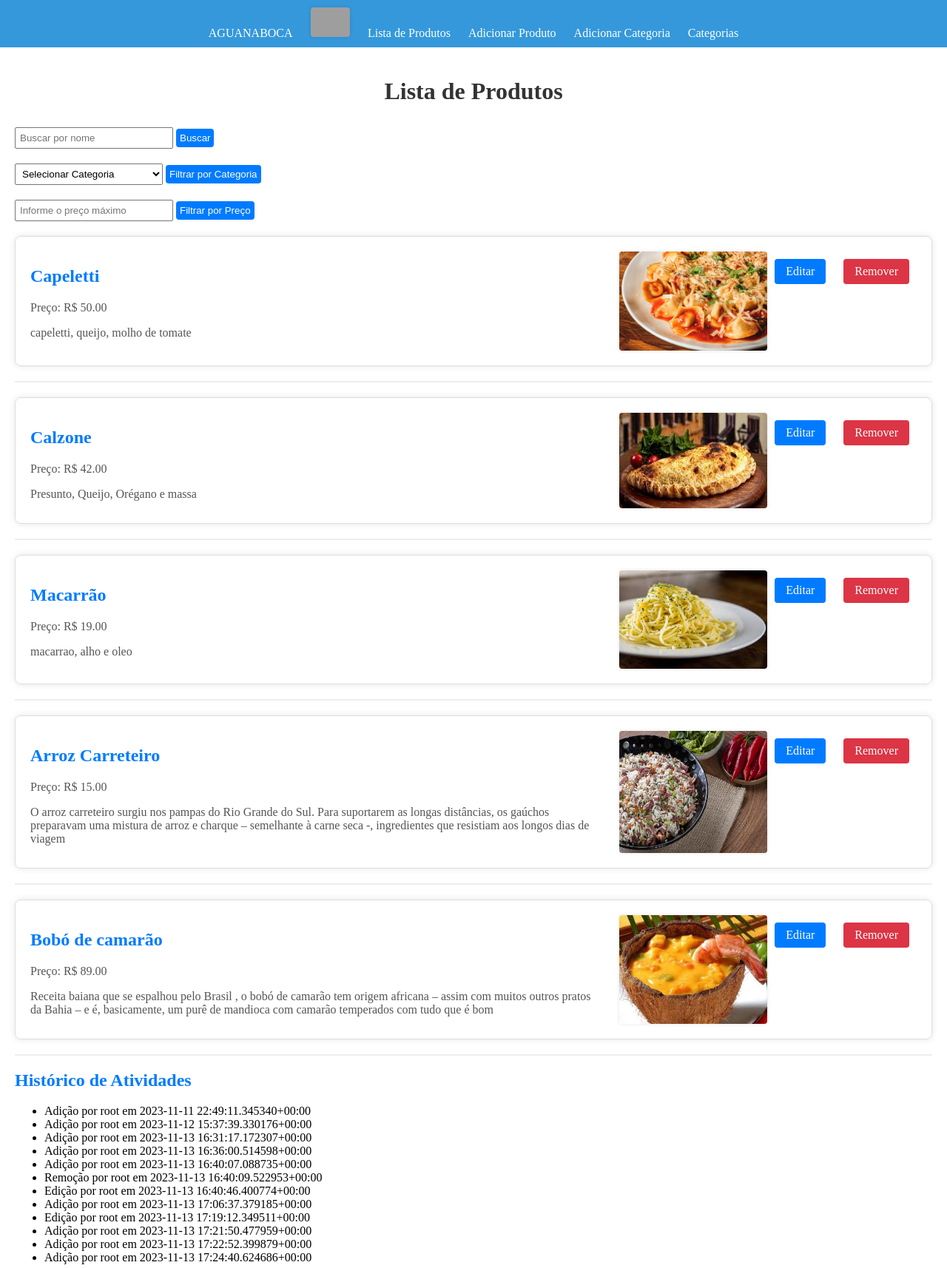
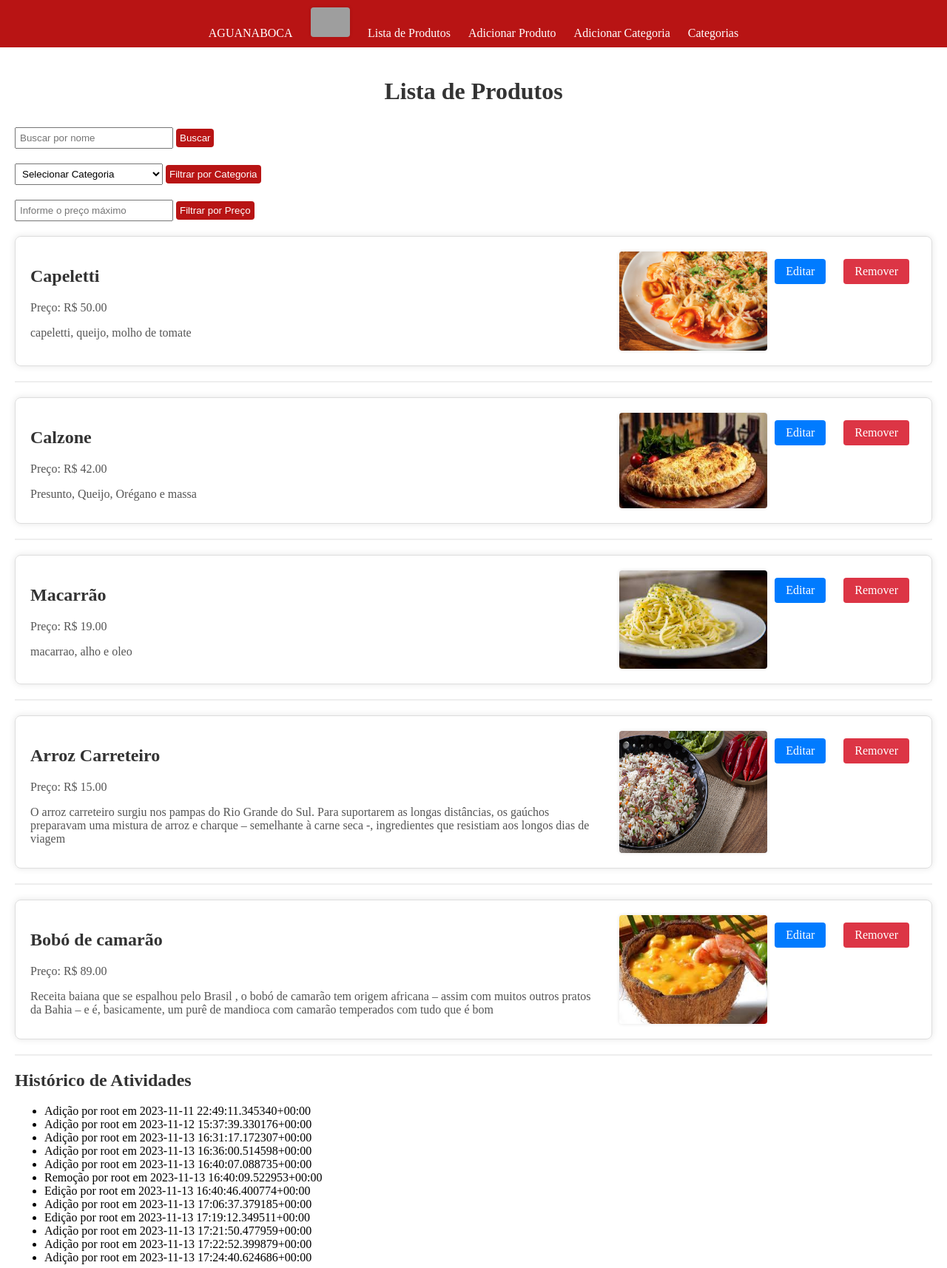
Before and after one commit to KaueFulgencio/aguanaboca, a Django app: page / in a window 1280 px wide. Shown: the top 1714 px of the page at 74% size. Run offline with Django 4.2, Linux system fonts and the light colour scheme; data comes from the database, SQL or seed files in the repository; grey boxes are pictures that could not be loaded.

Commit message:
update cores

```diff
--- a/aguanaboca/projeto_aguanaboca/templates/admin/adiciona_categoria.html
+++ b/aguanaboca/projeto_aguanaboca/templates/admin/adiciona_categoria.html
@@ -10,7 +10,7 @@
         }
 
         h1 {
-            color: #333;
+            color: #b81414;
             text-align: center;
             margin-bottom: 30px;
         }
@@ -38,7 +38,7 @@
         }
 
         button {
-            background-color: #3498db;
+            background-color: #28a745;
             color: #fff;
             padding: 10px 15px;
             border: none;
--- a/aguanaboca/projeto_aguanaboca/templates/admin/edita_categoria.html
+++ b/aguanaboca/projeto_aguanaboca/templates/admin/edita_categoria.html
@@ -11,7 +11,7 @@
     }
 
     h1 {
-        color: #007bff;
+        color: #b81414;
         text-align: center;
         margin-bottom: 30px;
     }
--- a/aguanaboca/projeto_aguanaboca/templates/admin/edita_produto.html
+++ b/aguanaboca/projeto_aguanaboca/templates/admin/edita_produto.html
@@ -11,7 +11,7 @@
     }
 
     h1 {
-        color: #007bff;
+        color: #b81414;
         text-align: center;
         margin-bottom: 30px;
     }
--- a/aguanaboca/projeto_aguanaboca/templates/admin/form_produto.html
+++ b/aguanaboca/projeto_aguanaboca/templates/admin/form_produto.html
@@ -10,7 +10,7 @@
         }
 
         h1 {
-            color: #007bff;
+            color: #b81414;
             text-align: center;
             margin-bottom: 30px;
         }
--- a/aguanaboca/projeto_aguanaboca/templates/admin/lista_produtos.html
+++ b/aguanaboca/projeto_aguanaboca/templates/admin/lista_produtos.html
@@ -19,7 +19,7 @@
     }
 
     h2 {
-        color: #007bff;
+        color: #333;
     }
 
     p {
@@ -70,7 +70,7 @@
 
     .search-button {
         padding: 5px;
-        background-color: #007bff;
+        background-color: #b81414;
         color: #fff;
         border: none;
         border-radius: 4px;
--- a/aguanaboca/projeto_aguanaboca/templates/base.html
+++ b/aguanaboca/projeto_aguanaboca/templates/base.html
@@ -10,7 +10,7 @@
         }
 
         nav {
-            background-color: #3498db;
+            background-color: #b81414;
             padding: 10px;
             text-align: center;
             margin: 0;
```
